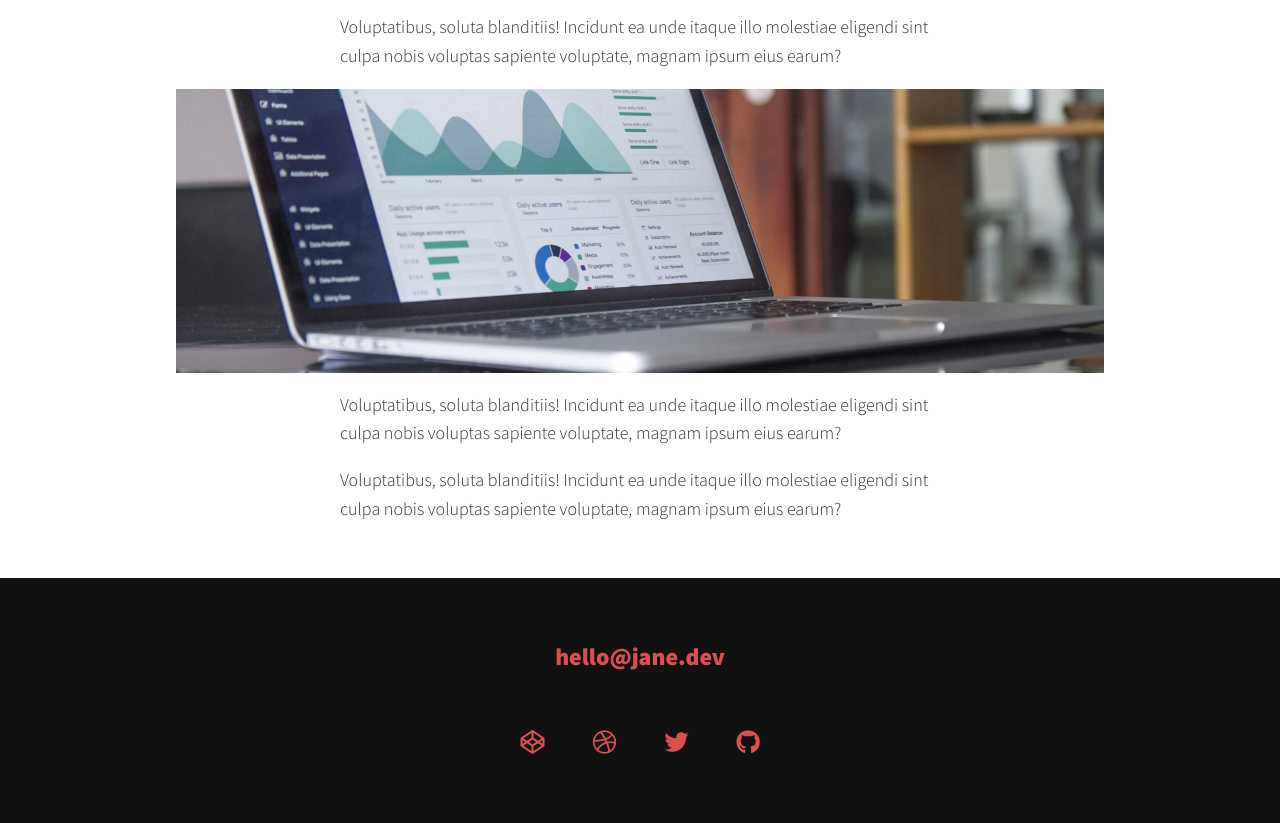
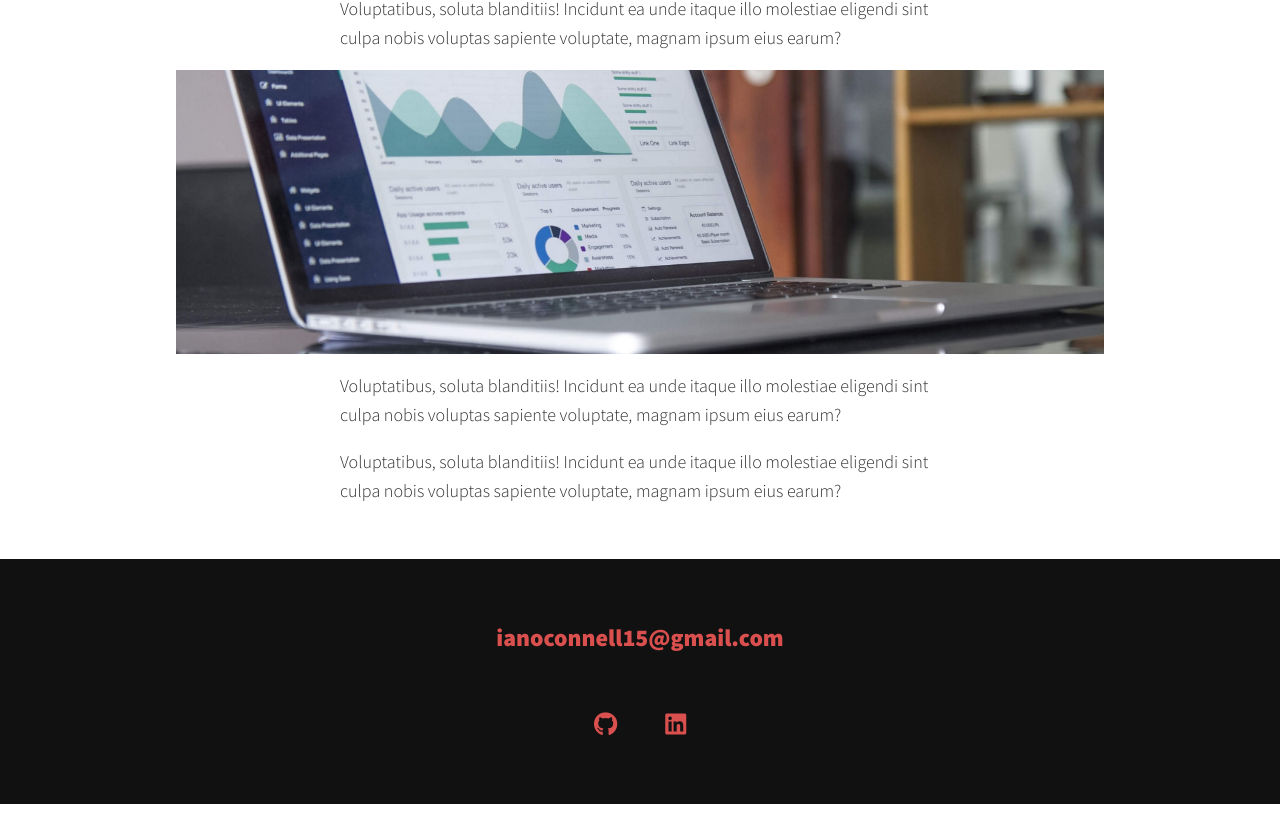
Before and after one commit to Braxai/portfolio-website, a plain HTML site: page Personal Website/league-management.html in a window 1280 px wide. Shown: the part 518-1341 px from the top of the page. Drawn offline with nearby package versions, Linux system fonts and the light colour scheme.

Commit message:
Update league-management header, footer, and nav

```diff
--- a/Personal Website/league-management.html
+++ b/Personal Website/league-management.html
@@ -17,16 +17,16 @@
 
     <body>
         <header>
-            <div class="logo">
+            <!--<div class="logo">
                 <img src="img/devjane.png" alt="">
-            </div>
+            </div>-->
             <button class="nav-toggle" aria-label="toggle navigation">
                 <span class="hamburger"></span>
             </button>
             <nav class="nav">
                 <ul class="nav__list"> <!-- BEM system __ means subcomponent -->
                     <li class="nav__item"><a href="index.html" class="nav__link">Home</a></li>
-                    <li class="nav__item"><a href="index.html#services" class="nav__link">My Services</a></li>
+                    <li class="nav__item"><a href="index.html#services" class="nav__link">My Experiences</a></li>
                     <li class="nav__item"><a href="index.html#about" class="nav__link">About Me</a></li>
                     <li class="nav__item"><a href="index.html#work" class="nav__link">My Work</a></li>
                 </ul>
@@ -54,26 +54,16 @@
 
         <!-- Footer -->
         <footer class="footer">
-            <a href="mailto:hello@jane.dev" class="footer__link">hello@jane.dev</a>
+            <a href="mailto:ianoconnell15@gmail.com" class="footer__link">ianoconnell15@gmail.com</a>
             <ul class="social-list">
                 <li class="social-list__item">
-                    <a class="social-list__link" href="https://codepen.io">
-                        <i class="fab fa-codepen"></i>
+                    <a class="social-list__link" href="https://github.com/Braxai">
+                        <i class="fab fa-github"></i>
                     </a>
                 </li>
                 <li class="social-list__item">
-                    <a class="social-list__link" href="https://dribbble.com">
-                        <i class="fab fa-dribbble"></i>
-                    </a>
-                </li>
-                <li class="social-list__item">
-                    <a class="social-list__link" href="https://twitter.com">
-                        <i class="fab fa-twitter"></i>
-                    </a>
-                </li>
-                <li class="social-list__item">
-                    <a class="social-list__link" href="https://github.com">
-                        <i class="fab fa-github"></i>
+                    <a class="social-list__link" href="https://www.linkedin.com/in/iroconnell/">
+                        <i class="fab fa-linkedin"></i>
                     </a>
                 </li>
             </ul>
```
